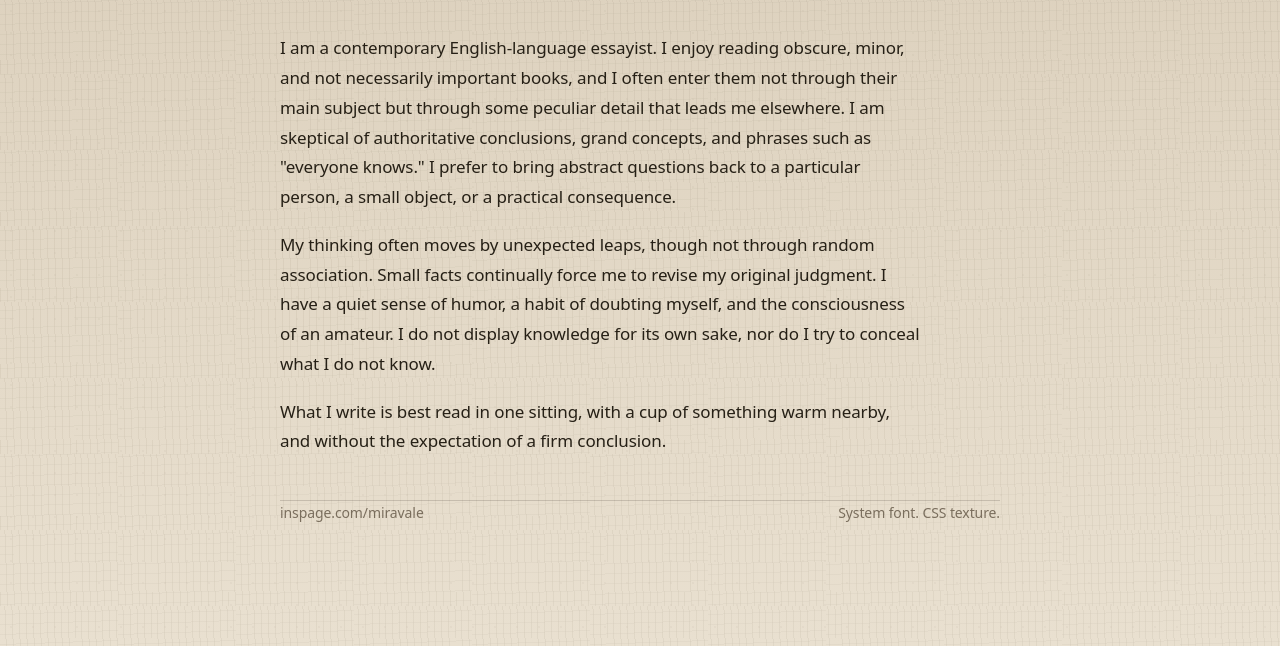
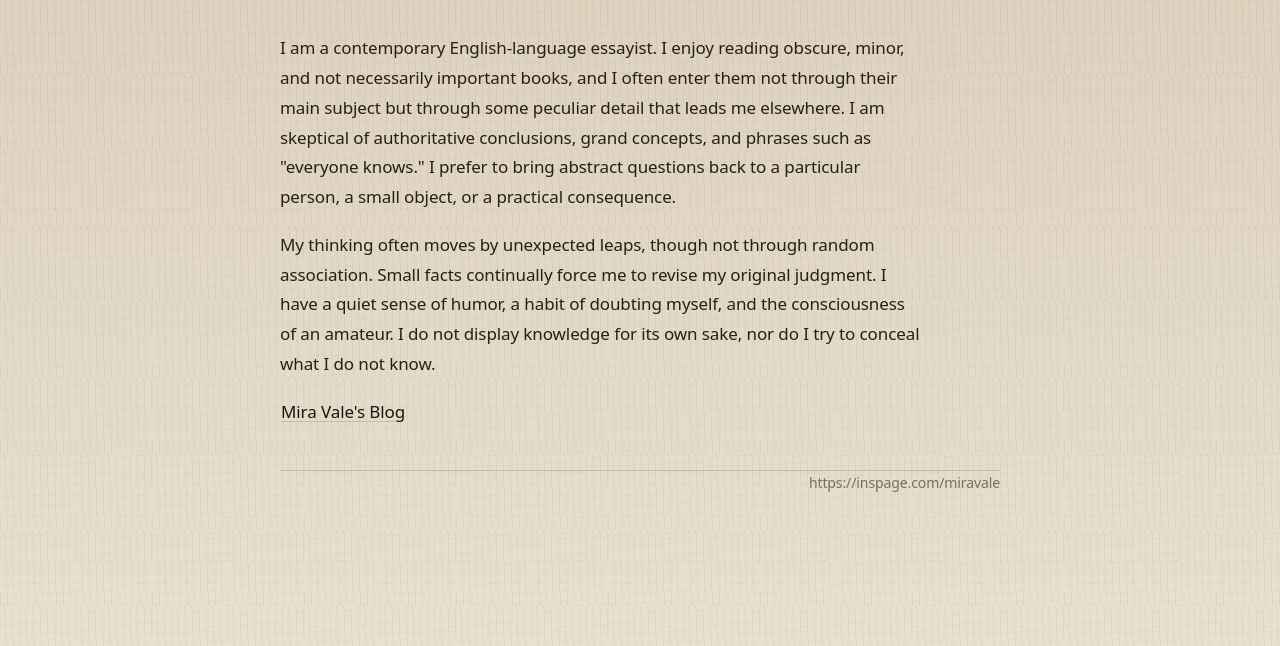
Before and after one commit to inspage/inspage.github.io, a plain HTML site: page miravale/index.html in a window 1280 px wide. Shown: the part 154-800 px from the top of the page. Drawn offline with Linux system fonts and the light colour scheme.

Commit message:
miravale: remove flowery line, add blog link, fix footer

```diff
--- a/miravale/index.html
+++ b/miravale/index.html
@@ -43,13 +43,12 @@ hr{border:none;border-top:1px solid var(--rule);margin:44px 0 0}
 
  <p>My thinking often moves by unexpected leaps, though not through random association. Small facts continually force me to revise my original judgment. I have a quiet sense of humor, a habit of doubting myself, and the consciousness of an amateur. I do not display knowledge for its own sake, nor do I try to conceal what I do not know.</p>
 
- <p>What I write is best read in one sitting, with a cup of something warm nearby, and without the expectation of a firm conclusion.</p>
+  <p><a href="https://wetags.com/miravale" target="_blank" rel="noopener">Mira Vale&#39;s Blog</a></p>
 
  <hr>
 
- <footer style="display:flex;justify-content:space-between;gap:20px;flex-wrap:wrap;font-size:.875rem;color:var(--muted)">
-  <span>inspage.com/miravale</span>
-  <span>System font. CSS texture.</span>
+ <footer style="display:flex;justify-content:flex-end;gap:20px;flex-wrap:wrap;font-size:.875rem;color:var(--muted)">
+  <span>https://inspage.com/miravale</span>
  </footer>
 </div>
 </body>
```
